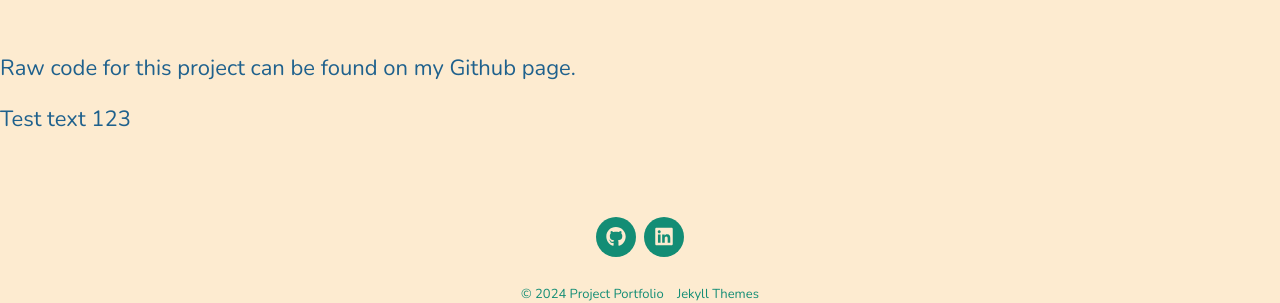
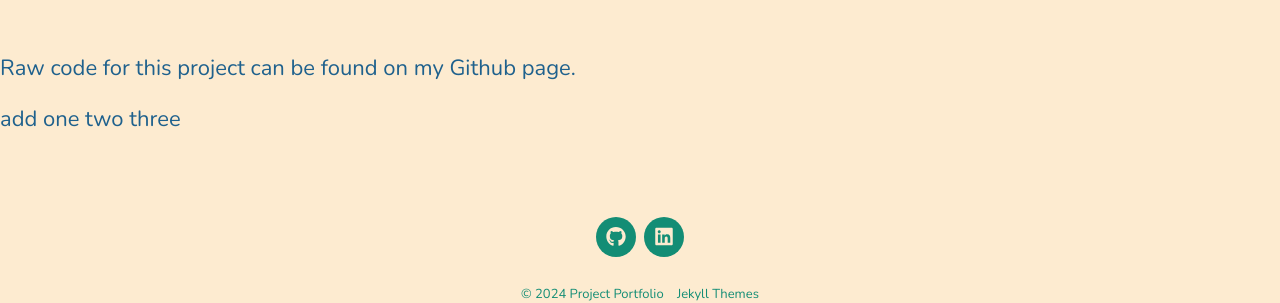
Before and after one commit to franklauder/franklauder.github.io, a Jekyll site: the page built from _posts/2022-03-10-undergrad-segmentation.md, in a window 1280 px wide. Shown: the part 1352-1655 px from the top of the page. Built offline with Jekyll 4.4.1, drawn with Linux system fonts in a browser that asks for light colours; nearby versions of some CDN libraries.

Commit message:
test ver 2

```diff
--- a/_posts/2022-03-10-undergrad-segmentation.md
+++ b/_posts/2022-03-10-undergrad-segmentation.md
@@ -31,5 +31,4 @@ To access the project, click on the *Undergraduate Segmentation* Project link be
 
 Raw code for this project can be found on my Github page.
 
-
-Test text 123
+add one two three
```
